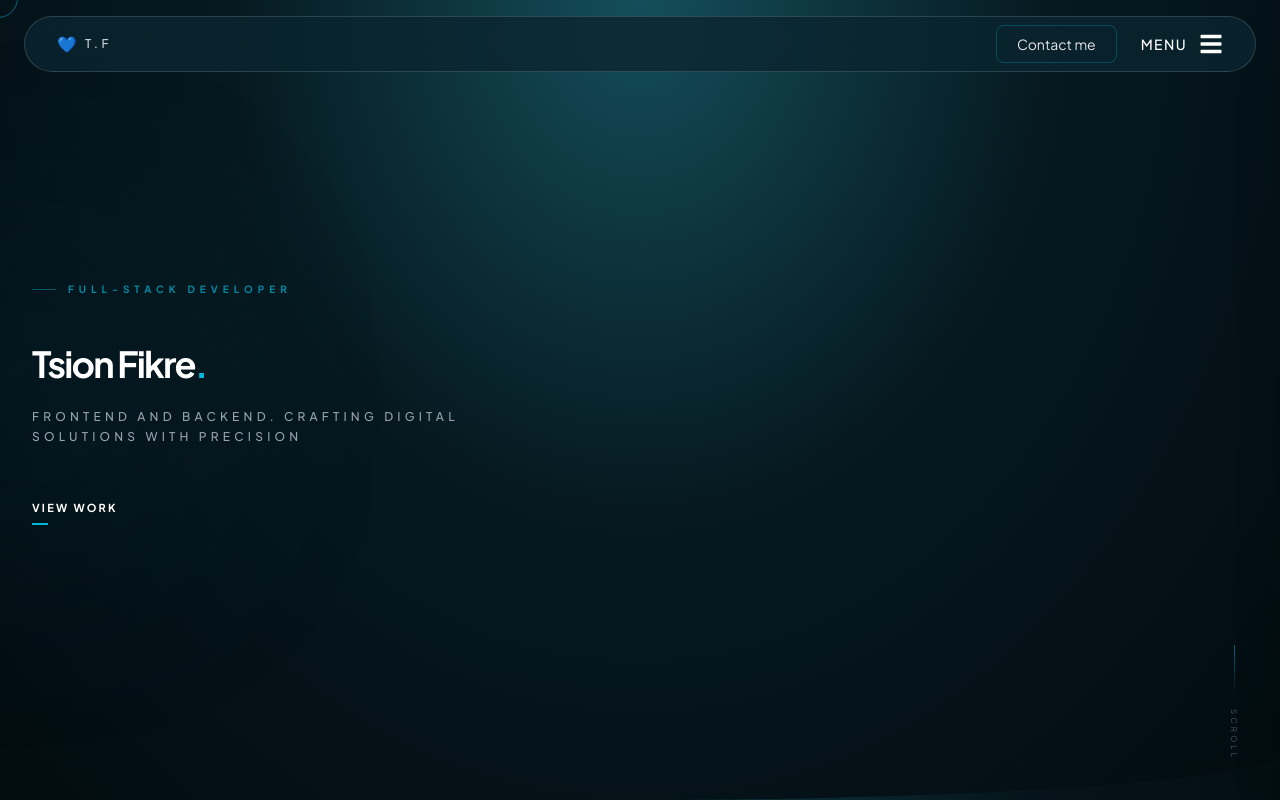
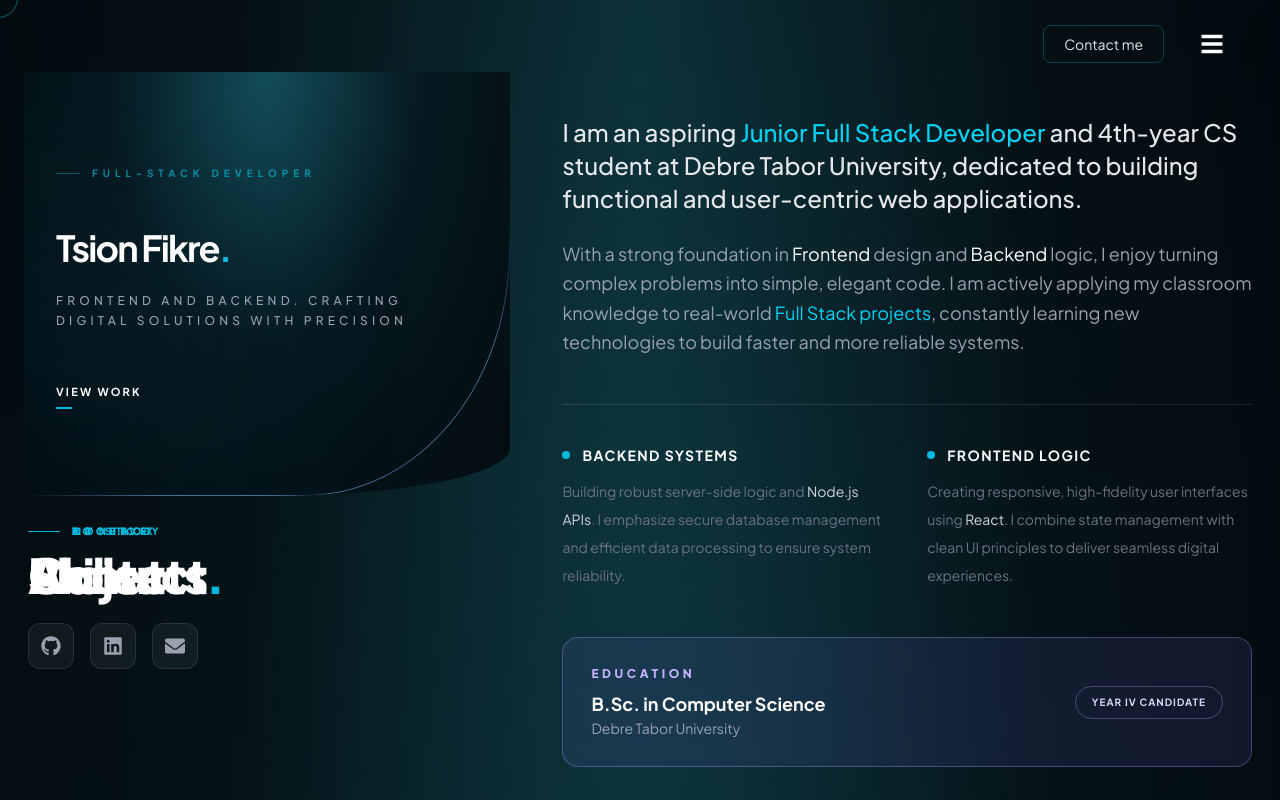
Before and after one commit to 345ts/Portfolio-Of-My, a React (Vite) app: page / in a window 1280 px wide. Shown: the top 800 px of the page. Built offline with nearby package versions, Linux system fonts and the light colour scheme.

Commit message:
profile correction

```diff
--- a/src/Components/Navbar.jsx
+++ b/src/Components/Navbar.jsx
@@ -16,12 +16,12 @@ const Navbar = () => {
 
   return (
     <nav className="fixed w-full top-0 z-50 ">
-      <div className="relative z-50 flex justify-between items-center h-14 mx-4 md:mx-6 mt-4 px-5 md:px-8 rounded-full border border-white/15 bg-[#0b2530]/80 backdrop-blur-md">
+      <div className="relative z-50 flex justify-between items-center h-14 mx-4 md:mx-6 mt-4 px-5 md:px-8 rounded-full">
         <div className="flex items-center space-x-2">
-          <span className="text-yellow-400">💙</span>
-          <h1 className="text-xs tracking-[0.3em] text-gray-300 font-medium uppercase">
-            T.F
-          </h1>
+          {/* <span className="text-yellow-400">💙</span> */}
+          {/* <h1 className="text-xs tracking-[0.3em] text-gray-300 font-medium uppercase">
+          Zion
+          </h1> */}
         </div>
 
         <div className="flex items-center space-x-6">
@@ -37,7 +37,7 @@ const Navbar = () => {
             className="text-white hover:text-cyan-400 transition-colors flex items-center space-x-3 group"
           >
             <span className="text-sm font-medium tracking-widest uppercase hidden md:inline">
-              {isOpen ? 'Close' : 'Menu'}
+              {/* {isOpen ? 'Close' : 'Menu'} */}
             </span>
             <div className="relative w-6 h-6 flex items-center justify-center">
               {isOpen ? <FaTimes size={24} /> : <FaBars size={24} />}
--- a/src/index.css
+++ b/src/index.css
@@ -39,11 +39,14 @@
 ------------------------------------------------------------------- */
 :root {
   --nav-h: 72px; /* bottom edge of the floating nav pill */
-  --pw: clamp(340px, 30vw, 460px); /* Home panel width  */
-  --ph: clamp(300px, 40svh, 420px); /* Home panel height */
+  --pw: clamp(430px, 38vw, 590px); /* Home panel width  (larger) */
+  --ph: clamp(370px, 53svh, 540px); /* Home panel height (larger) */
   --gap: 28px;
   --edge: 24px;
 }
+
+@property --fade { syntax: '<length>'; inherits: false; initial-value: 0px; }
+@property --t { syntax: '<number>'; inherits: false; initial-value: 0; }
 
 /* ---------- Home panel ---------- */
 .home-panel {
@@ -81,6 +84,7 @@
     height: 100svh;
     min-height: 0;
     border-bottom-right-radius: 0;
+    background: none; /* background now lives on ::after so only it fades */
     transition:
       top 0.7s cubic-bezier(0.65, 0, 0.35, 1),
       left 0.7s cubic-bezier(0.65, 0, 0.35, 1),
@@ -95,11 +99,57 @@
     width: var(--pw);
     height: var(--ph);
     border-bottom-right-radius: 42% 58%;
-    box-shadow:
-      inset 0 0 0 1px rgba(125, 190, 255, 0.45),
-      0 18px 50px rgba(0, 0, 0, 0.45);
+    box-shadow: none; /* no outline / shadow on the top or left side */
   }
-  .home-panel.is-shrunk::after { opacity: 1; }
+
+  /* background layer: fades out toward the TOP and LEFT edges when shrunk,
+     so no box edge shows on the upper-left side */
+  .home-panel::after {
+    z-index: -1;
+    opacity: 1;
+    background:
+      linear-gradient(150deg, rgba(96, 165, 250, calc(0.22 * var(--t))), rgba(96, 165, 250, calc(0.04 * var(--t)))),
+      radial-gradient(ellipse at top, #144e5a 0%, #061920 45%, #020b10 100%);
+    -webkit-mask-image:
+      linear-gradient(to bottom, transparent 0, #000 var(--fade)),
+      linear-gradient(to right, transparent 0, #000 var(--fade));
+    -webkit-mask-composite: source-in;
+    mask-image:
+      linear-gradient(to bottom, transparent 0, #000 var(--fade)),
+      linear-gradient(to right, transparent 0, #000 var(--fade));
+    mask-composite: intersect;
+    transition:
+      --fade 0.7s cubic-bezier(0.65, 0, 0.35, 1),
+      --t 0.7s;
+  }
+  .home-panel.is-shrunk::after {
+    --fade: 160px;
+    --t: 1;
+  }
+
+  /* border only on the bottom and the curved bottom-right edge,
+     fading out toward the top so nothing shows on the upper side */
+  .home-panel::before {
+    content: '';
+    position: absolute;
+    inset: 0;
+    z-index: 5;
+    pointer-events: none;
+    border-bottom: 1px solid rgba(125, 190, 255, 0.55);
+    border-right: 1px solid rgba(125, 190, 255, 0.55);
+    border-bottom-right-radius: 42% 58%;
+    -webkit-mask-image:
+      linear-gradient(to bottom, transparent 35%, #000 65%),
+      linear-gradient(to right, transparent 0, #000 140px);
+    -webkit-mask-composite: source-in;
+    mask-image:
+      linear-gradient(to bottom, transparent 35%, #000 65%),
+      linear-gradient(to right, transparent 0, #000 140px);
+    mask-composite: intersect;
+    opacity: 0;
+    transition: opacity 0.7s;
+  }
+  .home-panel.is-shrunk::before { opacity: 1; }
 
   .home-inner { transition: padding 0.7s cubic-bezier(0.65, 0, 0.35, 1); }
   .home-name { transition: font-size 0.7s cubic-bezier(0.65, 0, 0.35, 1), margin 0.7s; }
@@ -128,18 +178,37 @@
     grid-template-columns: var(--pw) minmax(0, 1fr);
     column-gap: calc(var(--gap) + 24px);
     min-height: 100svh;
-    padding: var(--nav-h) 0 6rem;
+    padding: calc(var(--nav-h) + 2rem) 0 6rem;
     max-width: 90rem;
     margin: 0 auto;
   }
-  /* title waits under the Home panel and stays there while the section scrolls */
+
+  /* The content always lives in the right column. */
+  .sec-body { grid-column: 2; padding-top: 12px; padding-right: 4px; }
+
+  /* The title ("My Story / About") is pinned directly UNDER the Home panel.
+     It is shown only for the section currently being read (.is-active, set by
+     usePanelScroll) so it stays until that section has fully scrolled away,
+     and it never goes behind / over the Home panel. It does not depend on
+     position: sticky, so overflow on parent wrappers can't break it. */
   .sec-title {
-    position: sticky;
+    position: fixed;
+    z-index: 20;
+    left: calc(var(--edge) + 4px);
     top: calc(var(--nav-h) + var(--ph) + var(--gap));
-    margin: calc(var(--ph) + var(--gap)) 0 0;
-    padding-left: 4px;
+    width: calc(var(--pw) - 8px);
+    margin: 0;
+    padding: 0;
+    opacity: 0;
+    pointer-events: none;
+    transition: opacity 0.3s ease;
   }
-  .sec-body { padding-top: 12px; padding-right: 4px; }
+  .panel-shrunk .sec.is-active .sec-title {
+    opacity: 1;
+    pointer-events: auto;
+    /* wait until the Home panel has finished shrinking, then fade in */
+    transition: opacity 0.4s ease 0.4s;
+  }
 }
 
 /* ---------- Colour-coded blocks (blue / lavender / mint from the wireframe) ---------- */
--- a/src/usePanelScroll.js
+++ b/src/usePanelScroll.js
@@ -1,15 +1,108 @@
 import { useEffect, useState } from 'react';
 
 // Desktop layout (see layout image):
-//  - the Home panel starts full screen, then shrinks into the top-left corner
-//    on the first scroll and stays there for every section ("always here").
-//  - anchor links scroll to the right section; "About" lands just past the
-//    point where the panel has shrunk.
+//  - the Home panel starts full screen. The FIRST scroll gesture only shrinks
+//    it (the page itself does not move), so when the shrink finishes the About
+//    content is shown from its very top.
+//  - the panel then stays pinned top-left for every section ("always here").
+//  - scrolling UP at the very top of the page grows the panel back to full screen.
+//  - the title of the section being read ("About", ...) is pinned under the
+//    Home panel until that section has completely scrolled away.
+//  - anchor links scroll to the right section.
+const SHRINK_MS = 750; // a little longer than the CSS transition (0.7s)
+
 export default function usePanelScroll() {
   const [shrunk, setShrunk] = useState(false);
 
   useEffect(() => {
-    const onScroll = () => setShrunk(window.scrollY > 24);
+    const root = document.documentElement;
+    let isShrunk = false;
+    let locked = false;
+    let lockTimer = null;
+    let touchY = null;
+
+    const isDesktop = () => window.matchMedia('(min-width: 1100px)').matches;
+
+    // Mark the section that is currently being read.
+    const updateActive = () => {
+      const secs = document.querySelectorAll('.sec');
+      const vh = window.innerHeight;
+      let active = null;
+      secs.forEach((s) => {
+        const r = s.getBoundingClientRect();
+        if (r.top <= vh * 0.5 && r.bottom > vh * 0.3) active = s;
+      });
+      secs.forEach((s) => s.classList.toggle('is-active', s === active));
+    };
+
+    const apply = (value) => {
+      isShrunk = value;
+      setShrunk(value);
+      root.classList.toggle('panel-shrunk', value);
+      updateActive();
+      // ignore scrolling while the panel animates
+      locked = true;
+      clearTimeout(lockTimer);
+      lockTimer = setTimeout(() => {
+        locked = false;
+      }, SHRINK_MS);
+    };
+
+    // Handle a scroll "intent" (wheel / key / touch). Returns true if handled.
+    const handleIntent = (dir, e) => {
+      if (!isDesktop()) return false;
+      if (locked) {
+        e.preventDefault();
+        return true;
+      }
+      if (dir > 0 && !isShrunk) {
+        e.preventDefault(); // do NOT move the page, just shrink the panel
+        window.scrollTo(0, 0);
+        apply(true);
+        return true;
+      }
+      if (dir < 0 && isShrunk && window.scrollY <= 1) {
+        e.preventDefault();
+        apply(false);
+        return true;
+      }
+      return false;
+    };
+
+    const onWheel = (e) => {
+      if (e.ctrlKey || e.deltaY === 0) return;
+      handleIntent(Math.sign(e.deltaY), e);
+    };
+
+    const onKey = (e) => {
+      const down = ['ArrowDown', 'PageDown', 'End', ' '];
+      const up = ['ArrowUp', 'PageUp', 'Home'];
+      const tag = (e.target && e.target.tagName) || '';
+      if (/INPUT|TEXTAREA|SELECT/.test(tag)) return;
+      if (e.key === ' ' && e.shiftKey) return handleIntent(-1, e);
+      if (down.includes(e.key)) handleIntent(1, e);
+      else if (up.includes(e.key)) handleIntent(-1, e);
+    };
+
+    const onTouchStart = (e) => {
+      touchY = e.touches[0].clientY;
+    };
+    const onTouchMove = (e) => {
+      if (touchY == null) return;
+      const dy = touchY - e.touches[0].clientY;
+      if (Math.abs(dy) < 6) return;
+      if (handleIntent(Math.sign(dy), e)) touchY = null;
+    };
+
+    // Fallback (scrollbar drag etc.): shrink if the page was scrolled anyway.
+    const onScroll = () => {
+      if (isDesktop() && !isShrunk && window.scrollY > 24) apply(true);
+      else if (!isDesktop()) {
+        const s = window.scrollY > 24;
+        if (s !== isShrunk) apply(s);
+      }
+      updateActive();
+    };
 
     const onClick = (e) => {
       const a = e.target.closest && e.target.closest('a[href^="#"]');
@@ -18,20 +111,36 @@ export default function usePanelScroll() {
       const el = id && document.getElementById(id);
       if (!el) return;
       e.preventDefault();
+      if (!isShrunk) apply(true);
       const reduce = window.matchMedia(
         '(prefers-reduced-motion: reduce)'
       ).matches;
       const top =
-        id === 'about' ? 40 : el.getBoundingClientRect().top + window.scrollY;
+        id === 'about' ? 0 : el.getBoundingClientRect().top + window.scrollY;
       window.scrollTo({ top, behavior: reduce ? 'auto' : 'smooth' });
     };
 
-    onScroll();
+    window.scrollTo(0, 0);
+    root.classList.remove('panel-shrunk');
+    updateActive();
+
+    window.addEventListener('wheel', onWheel, { passive: false });
+    window.addEventListener('keydown', onKey);
+    window.addEventListener('touchstart', onTouchStart, { passive: true });
+    window.addEventListener('touchmove', onTouchMove, { passive: false });
     window.addEventListener('scroll', onScroll, { passive: true });
+    window.addEventListener('resize', onScroll);
     document.addEventListener('click', onClick);
     return () => {
+      window.removeEventListener('wheel', onWheel);
+      window.removeEventListener('keydown', onKey);
+      window.removeEventListener('touchstart', onTouchStart);
+      window.removeEventListener('touchmove', onTouchMove);
       window.removeEventListener('scroll', onScroll);
+      window.removeEventListener('resize', onScroll);
       document.removeEventListener('click', onClick);
+      clearTimeout(lockTimer);
+      root.classList.remove('panel-shrunk');
     };
   }, []);
 
```
